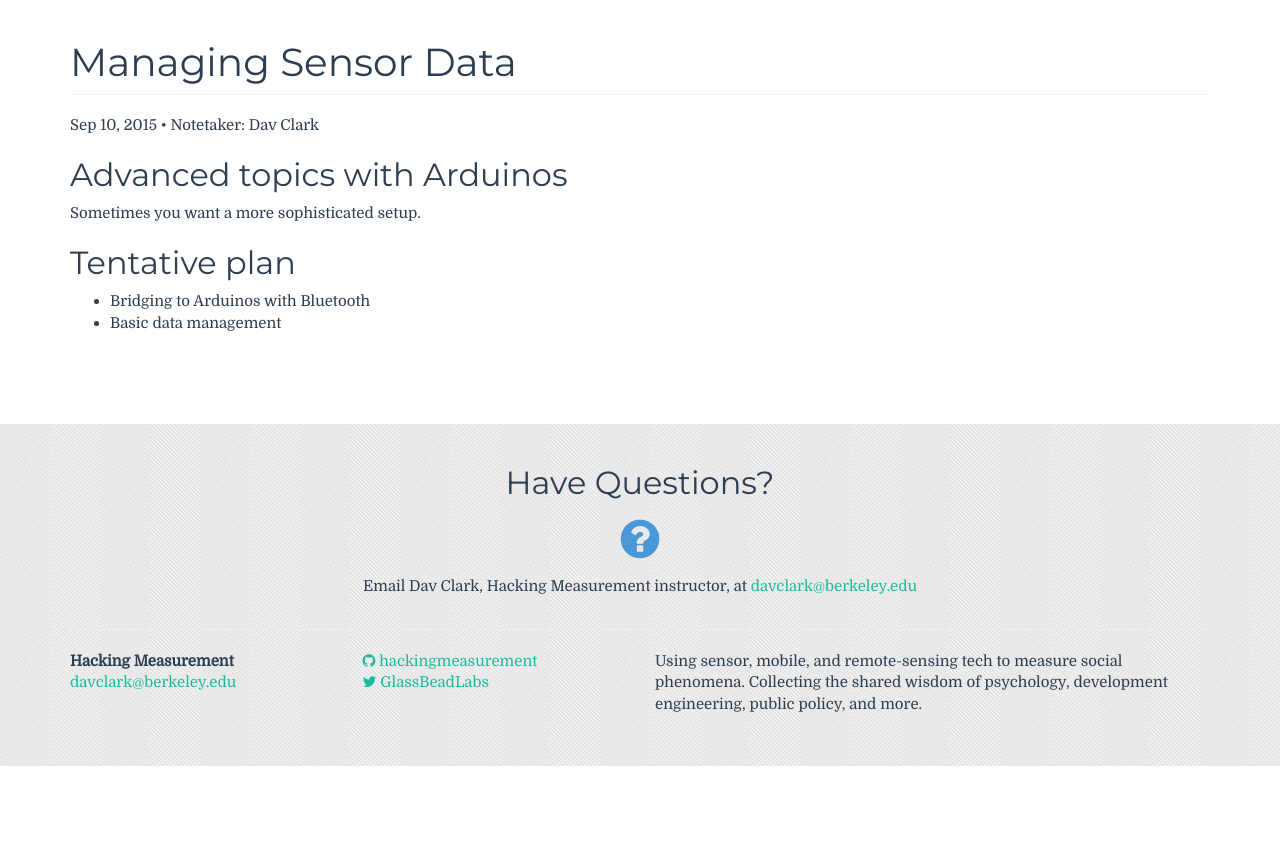
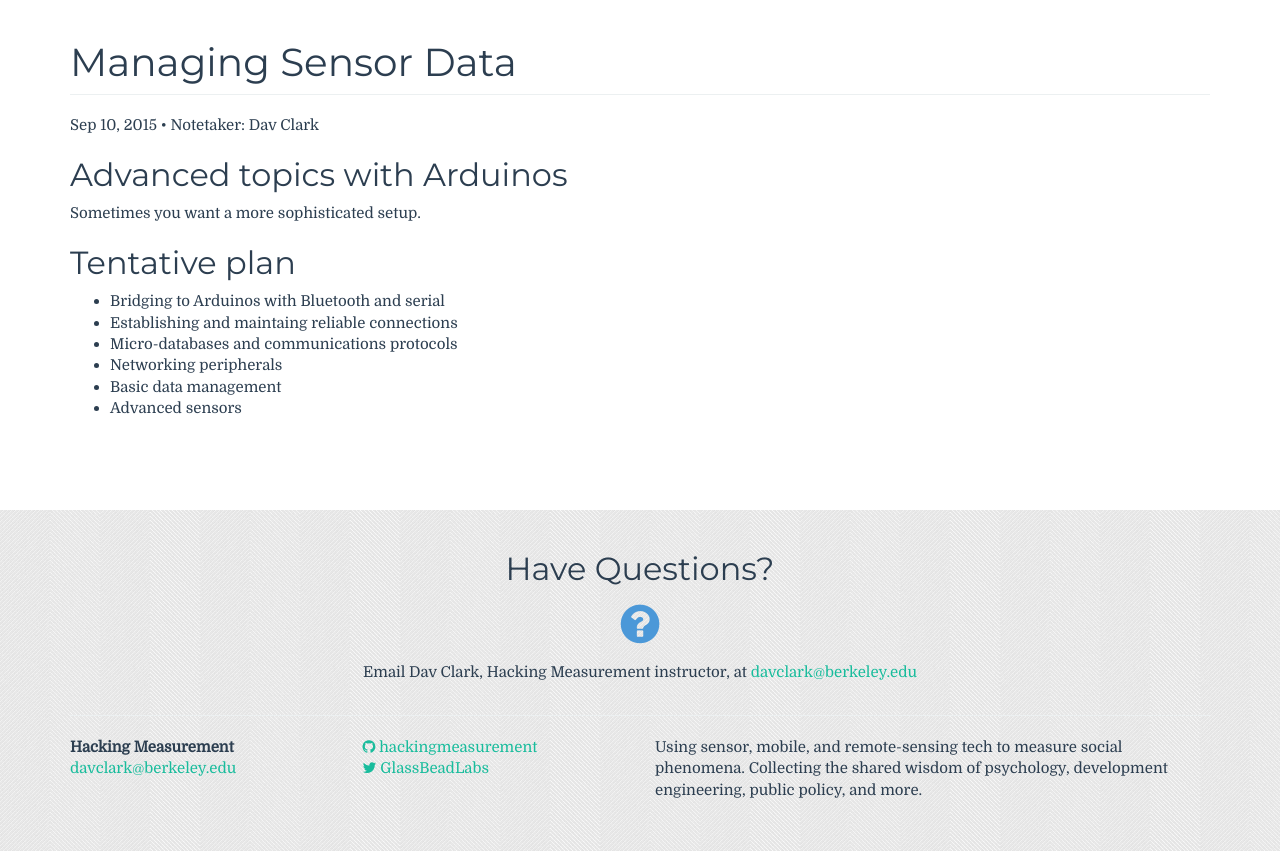
Before and after one commit to BIDS-collaborative/hackingmeasurement.github.io, a Jekyll site: the page built from syllabus/_posts/2015-09-10-advanced-arduino.md, in a window 1280 px wide and 1276 px high. Shown: the part 425-1276 px from the top of the window. Built offline with Jekyll 4.4.1, drawn with Linux system fonts in a browser that asks for light colours; comment, search, counter and statistics services are not loaded.

Commit message:
Update 2015-09-10-advanced-arduino.md

```diff
--- a/syllabus/_posts/2015-09-10-advanced-arduino.md
+++ b/syllabus/_posts/2015-09-10-advanced-arduino.md
@@ -11,5 +11,9 @@ Sometimes you want a more sophisticated setup.
 
 ## Tentative plan
 
- - Bridging to Arduinos with Bluetooth
+ - Bridging to Arduinos with Bluetooth and serial
+ - Establishing and maintaing reliable connections
+ - Micro-databases and communications protocols
+ - Networking peripherals
  - Basic data management
+ - Advanced sensors
```
